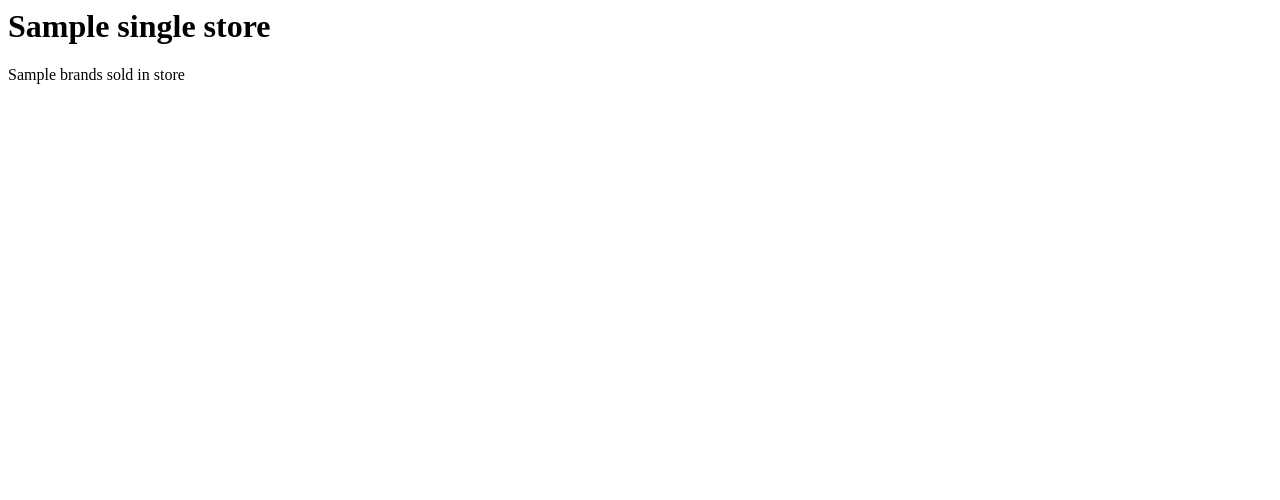
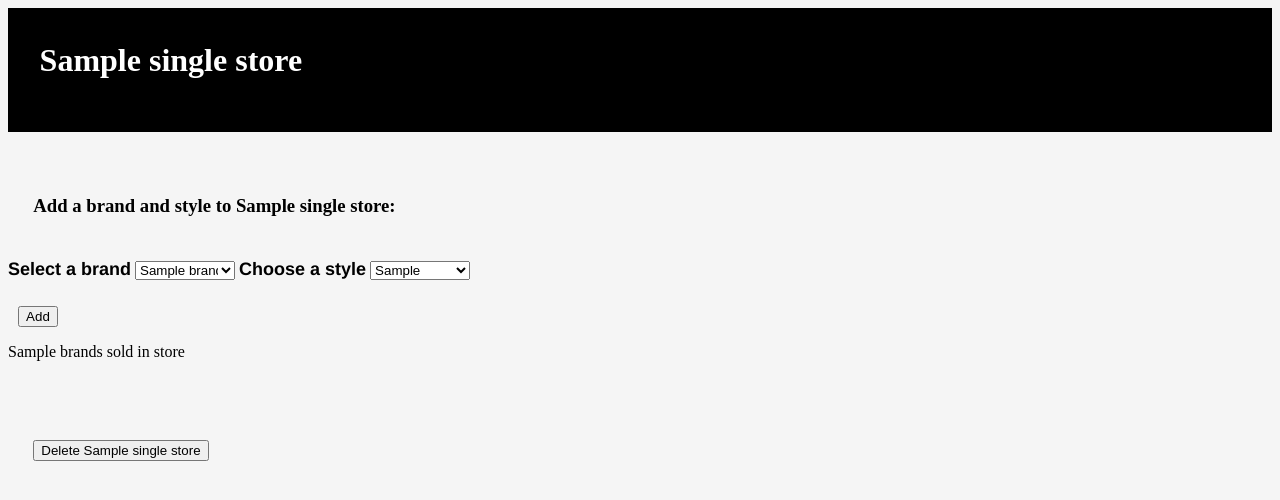
Before and after one commit to mmalcorn/shoe-store, a PHP site: template views/store.html.twig in a window 1280 px wide. Shown: the top 500 px of the page. Run offline with PHP 8.4, Linux system fonts and the light colour scheme; the template is opened without the code that fills it: most values are stand-ins (such as "Sample title", 1, 10 or a date in 2020); some libraries are stand-ins or nearby versions.

Commit message:
create link to all brands on the homepage.  create a route to delete individual stores from database

```diff
--- a/views/brands.html.twig
+++ b/views/brands.html.twig
@@ -9,7 +9,7 @@
         </div>
     </head>
     <body>
-        <div class="container">
+        <div class="container" id="brand-container">
             <div class="brand-form">
                 <form action="/brands" method="post">
                     <label for="name">Brand Name:</label>
@@ -19,7 +19,7 @@
                     <button type="submit">Add brand</button>
                 </form>
             </div>
-
+            <div class="existing-brands">
                 {% if brands is not empty %}
                     <h3>Existing Brands</h3>
                     {% for current_brand in brands %}
@@ -28,6 +28,7 @@
                     {% endfor %}
                 {% endif %}
             </div>
+        </div>
 
 
     </body>
--- a/views/index.html.twig
+++ b/views/index.html.twig
@@ -9,6 +9,7 @@
     <title>Meredith's Shoe Store</title>
     <div class="main-nav">
         <h1>Mere's Shoe Store</h1>
+        <a href="/brands">Brands</a>
     </div>
     </head>
 
--- a/views/store.html.twig
+++ b/views/store.html.twig
@@ -1,17 +1,44 @@
-<h1>{{single_store.getName}}</h1>
+<!DOCTYPE html>
+<html>
+    <head>
+        <link href="/css/styles.css" rel="stylesheet" type="text/css">
+        <meta charset="utf-8">
+        <title>{{single_store.getName}}</title>
 
-{% for brand in brands_sold_in_store %}
-    <p>{{brand.getName}}<p>
-{% endfor %}
+        <div class="main-nav"><h1>{{single_store.getName}}</h1></div>
+    </head>
 
+    <body>
+        <h3>Add a brand and style to {{single_store.getName}}:</h3>
+        <div class="brand-for-store">
 
+            <form action="/store/{{single_store.getId}}" method="post">
 
-<!-- -- 1. Want to display the name of the store clicked on from the index page at the top of this page.
+                <input id="current_store_id" name="current_store_id" type="hidden" value="{{single_store.getId}}">
+                <label id="choose-brand">Select a brand</label>
+                <select class="brand_id" name="brand" type="text">
+                    {% for current_brand in all_brands %}
+                        <option value="{{current_brand.getId}}">{{current_brand.getName}}</option>
+                    {% endfor %}
+                </select>
+                <label id="choose-brand">Choose a style</label>
+                <select class="brand_id" name="style" type="text">
+                    {% for current_brand in all_brands %}
+                        <option value="{{current_brand.getId}}">{{current_brand.getStyle}}</option>
+                    {% endfor %}
+                </select>
+            <button type="submit">Add</button>
+            </form>
+        </div>
 
--- 2. Want to display the brands that are carried within that store on this page.
+        {% for brand in brands_sold_in_store %}
+        <p>{{brand.getName}}<p>
+        {% endfor %}
 
--- 3.  Show pictures of the brand of shoes that carried by this store on this page.
+        <form action="/stores/{{single_store.getId}}" method="post">
+            <input name="_method" type="hidden" value="delete">
+            <button type="submit">Delete {{single_store.getName}}</button>
+        </form>
+    </body>
 
-NOTE:  The above is not displaying anything right now, but the idea *seems* right.
-
-https://github.com/LisaMacCarrigan/Registrar/blob/master/app/app.php -->
+</html>
--- a/web/css/styles.css
+++ b/web/css/styles.css
@@ -3,9 +3,14 @@ body {
     background-size: cover;
 }
 
+h3 {
+    margin-left: 2%;
+}
+
 .main-nav, #nav {
     background-color: black;
-    padding-bottom: 2.5%;
+    padding: 2.5%;
+    padding-top: 1%;
     margin-bottom: 5%;
     color: #fff;
 }
@@ -17,6 +22,17 @@ body {
 
 #all-stores {
   margin-top: 5%
+}
+/*----------CONTAINER FOR BRANDS-----------*/
+
+#brand-container {
+    display: flex;
+    flex-direction: column;
+}
+
+.existing-brands {
+    margin-bottom: 5%;
+    margin-left: 5%;
 }
 
 /*----------FORM FOR BRANDS-----------*/
@@ -33,9 +49,7 @@ label {
     padding: 5%;
 }
 form {
-    display: flex;
-    flex-direction: column;
-    flex-wrap: wrap;
+    align-self: flex-start;
 }
 #name {
     align-self: flex-start;
@@ -56,11 +70,39 @@ button {
 /*-------------------------------------*/
 
 
+/*DROPDOWNS FOR ADDING BRANDS TO STORES -- brands.html.twig */
+
+.brand-for-store {
+display: flex;
+flex-direction: column;
+/*margin-left: 2%;
+width: 25%;
+padding: 2%;*/
+}
+
+#choose-brand {
+    flex-basis: 20px;
+    margin-bottom: 2%;
+    margin-top: 2%;
+}
+.brand_id {
+    margin-top: 5%;
+    width: 100px;
+}
+
+button {
+    margin-top: 5%;
+    margin-left: 2%;
+}
+/*-------------------------------------*/
+
 footer {
     position: fixed;
     bottom: 0;
     margin-top: 100%;
     margin-bottom: 2%;
+    padding-left: 2%;
+    padding-right: 2%;
     background-color: black;
     color: #fff;
     width: 80%;
```
Also changed, not shown: app/app.php (+8 -1 lines). Lines whose indentation alone changed are shown as unchanged.
